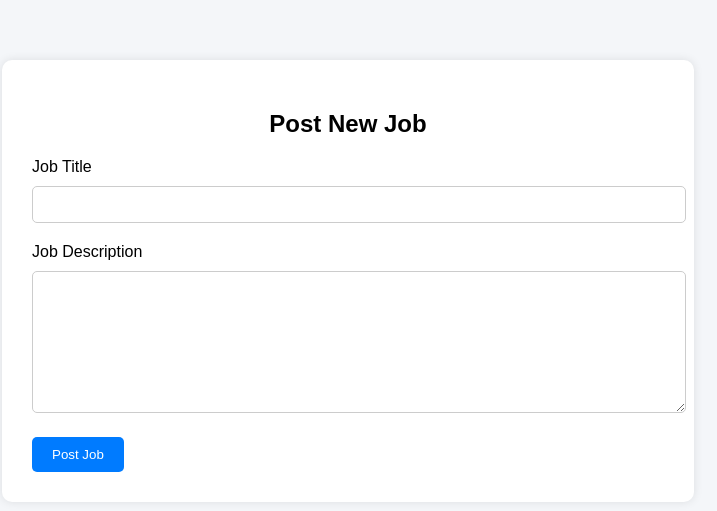
After one commit to Sarang17181718/ai-resume-screener, a Flask app: page /post_job in a window 1280 px wide. The commit adds this page. Shown: the top 511 px of the page, without its empty margins (292-1009 px from the left). Run offline with Flask 3, Linux system fonts and the light colour scheme.

Commit message:
added post job & view job freature

```diff
--- a/app.py
+++ b/app.py
@@ -88,6 +88,44 @@ def login():
 @app.route("/recruiter")
 def recruiter_dashboard():
     return render_template("recruiter_dashboard.html")
+
+
+@app.route("/post_job", methods=["GET","POST"])
+def post_job():
+
+    if request.method == "POST":
+
+        title = request.form["title"]
+        description = request.form["description"]
+
+        recruiter_id = 1   # temporary (later we use session)
+
+        cursor.execute(
+        "INSERT INTO jobs(title,description,recruiter_id) VALUES(%s,%s,%s)",
+        (title,description,recruiter_id)
+        )
+
+        db.commit()
+
+        return "Job Posted Successfully"
+
+    return render_template("post_job.html")
+
+
+@app.route("/view_jobs")
+def view_jobs():
+
+    recruiter_id = 1   # temporary
+
+    cursor.execute(
+        "SELECT * FROM jobs WHERE recruiter_id=%s",
+        (recruiter_id,)
+    )
+
+    jobs = cursor.fetchall()
+
+    return render_template("view_jobs.html", jobs=jobs)
+
 
 # ---------------- AI SCREENING PAGE ----------------
 
--- /dev/null
+++ b/templates/post_job.html
@@ -0,0 +1,75 @@
+<!DOCTYPE html>
+<html>
+<head>
+
+<title>Post Job</title>
+
+<style>
+
+body{
+font-family:Arial;
+background:#f4f6f9;
+}
+
+.container{
+width:50%;
+margin:auto;
+margin-top:60px;
+background:white;
+padding:30px;
+border-radius:10px;
+box-shadow:0 0 10px rgba(0,0,0,0.1);
+}
+
+h2{
+text-align:center;
+}
+
+input, textarea{
+width:100%;
+padding:10px;
+margin-top:10px;
+margin-bottom:20px;
+border-radius:5px;
+border:1px solid #ccc;
+}
+
+button{
+background:#007bff;
+color:white;
+padding:10px 20px;
+border:none;
+border-radius:5px;
+cursor:pointer;
+}
+
+button:hover{
+background:#0056b3;
+}
+
+</style>
+
+</head>
+
+<body>
+
+<div class="container">
+
+<h2>Post New Job</h2>
+
+<form method="POST">
+
+<label>Job Title</label>
+<input type="text" name="title" required>
+
+<label>Job Description</label>
+<textarea name="description" rows="8" required></textarea>
+
+<button type="submit">Post Job</button>
+
+</form>
+
+</div>
+
+</body>
+</html>
--- a/templates/recruiter_dashboard.html
+++ b/templates/recruiter_dashboard.html
@@ -22,7 +22,6 @@
 <a href="/post_job">Post Job</a>
 <a href="/view_jobs">View Jobs</a>
 <a href="/logout">Logout</a>
-
 </div>
 
 <div class="main">
```
Also changed, not shown: templates/view_jobs.html (added, +99 -0 lines).
